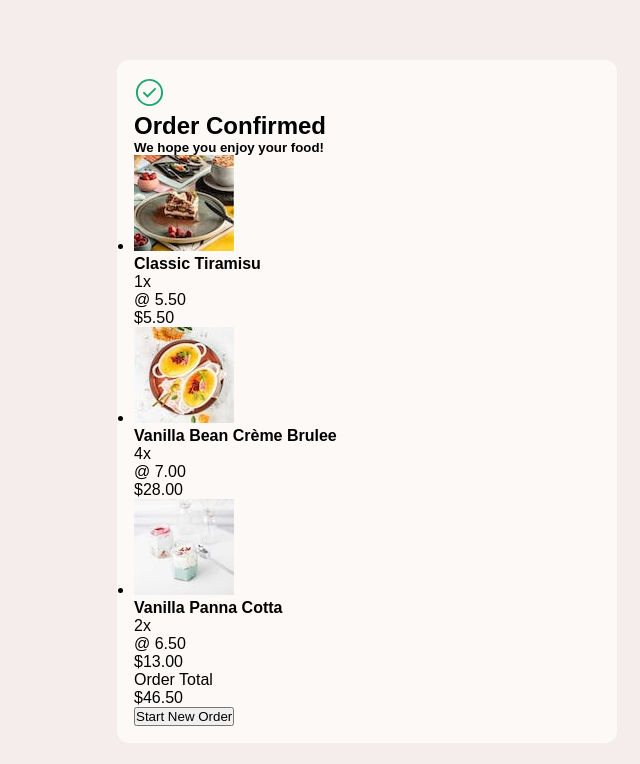
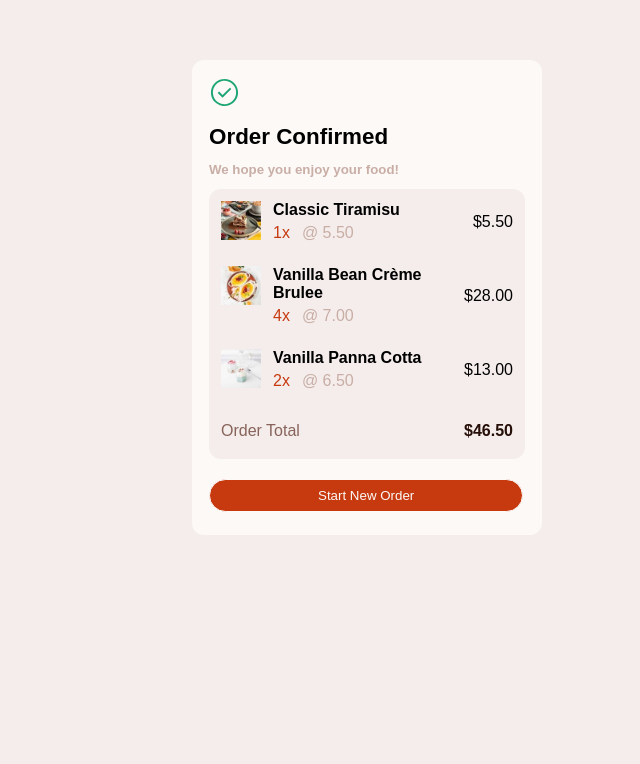
Before and after one commit to Amitlakra07/product-list-cart-menu, a plain HTML site: page index.html in a window 1280 px wide. Shown: the whole page, without its empty margins (273-913 px from the left). Drawn offline with Linux system fonts and the light colour scheme.

Commit message:
Order Confirm Page Design Complete

```diff
--- a/css/style.css
+++ b/css/style.css
@@ -156,7 +156,8 @@ main .order__confirmed {
     border: 1px solid transparent;
     border-radius: 12px;
     padding: 16px;
-    max-width: 500px;
+    max-width: 350px;
+    max-height: 475px;
     margin: 60px auto;
 }
 
@@ -169,3 +170,88 @@ main .order__confirmed .confirmed__img {
 main .order__confirmed .confirmed__img img {
     width: 65%;
 }
+
+main .order__confirmed h2 {
+    font-size: 1.4rem;
+    padding: 12px 0px;
+}
+
+main .order__confirmed h5 {
+    color: var(--Rose300);
+    padding-bottom: 12px;
+}
+
+main .order__confirmed .confirmed__list__item {
+    background-color: var(--Rose100);
+    width: 100%;
+    height: 270px;
+    padding: 0px 12px;
+    border-radius: 12px;
+}
+
+main .order__confirmed .confirmed__list__item .unorder__list__item li {
+    display: flex;
+    justify-content: space-between;
+    align-items: center;
+    padding: 12px 0px;
+}
+
+main .order__confirmed .confirmed__list__item .unorder__list__item li .thumbnail__img__container {
+    display: flex;
+    gap: 12px;
+}
+
+
+main .order__confirmed .confirmed__list__item .unorder__list__item li .thumbnail__img__container .confirmed__item__name {
+    display: flex;
+    flex-direction: column;
+    gap: 5px;
+}
+
+main .order__confirmed .confirmed__list__item .unorder__list__item li .thumbnail__img__container .confirmed__item__name .confirmed__quantity {
+    display: flex;
+    gap: 12px;
+}
+
+main .order__confirmed .confirmed__list__item .unorder__list__item li .thumbnail__img__container .thumbnail__img {
+    max-width: 40px;
+    max-height: 40px;
+    display: inline-block;
+}
+
+main .order__confirmed .confirmed__list__item .unorder__list__item li .thumbnail__img__container .thumbnail__img img {
+    max-width: 100%;
+}
+
+.order__confirmed .confirmed__list__item .unorder__list__item li .thumbnail__img__container .confirmed__item__name .confirmed__quantity .item__quantity {
+    color: var(--pureRed);
+}
+
+.order__confirmed .confirmed__list__item .unorder__list__item li .thumbnail__img__container .confirmed__item__name .confirmed__quantity .price{
+    color: var(--Rose300);
+}
+
+.order__confirmed .confirmed__list__item .total {
+    display: flex;
+    justify-content: space-between;
+    align-items: center;
+    padding: 20px 0px;
+}
+
+.order__confirmed .confirmed__list__item .total .order__total{
+    color: var(--Rose500);
+}
+
+.order__confirmed .confirmed__list__item .total .total__price{
+    font-weight: 700;
+    color: var(--Rose900);
+}
+
+.order__confirmed #new__order {
+    padding: 8px 108px;
+    border: 1px solid;
+    border-radius: 20px;
+    margin: 20px 0px;
+    background-color: var(--pureRed);
+    color: var(--Rose50);
+}
```
